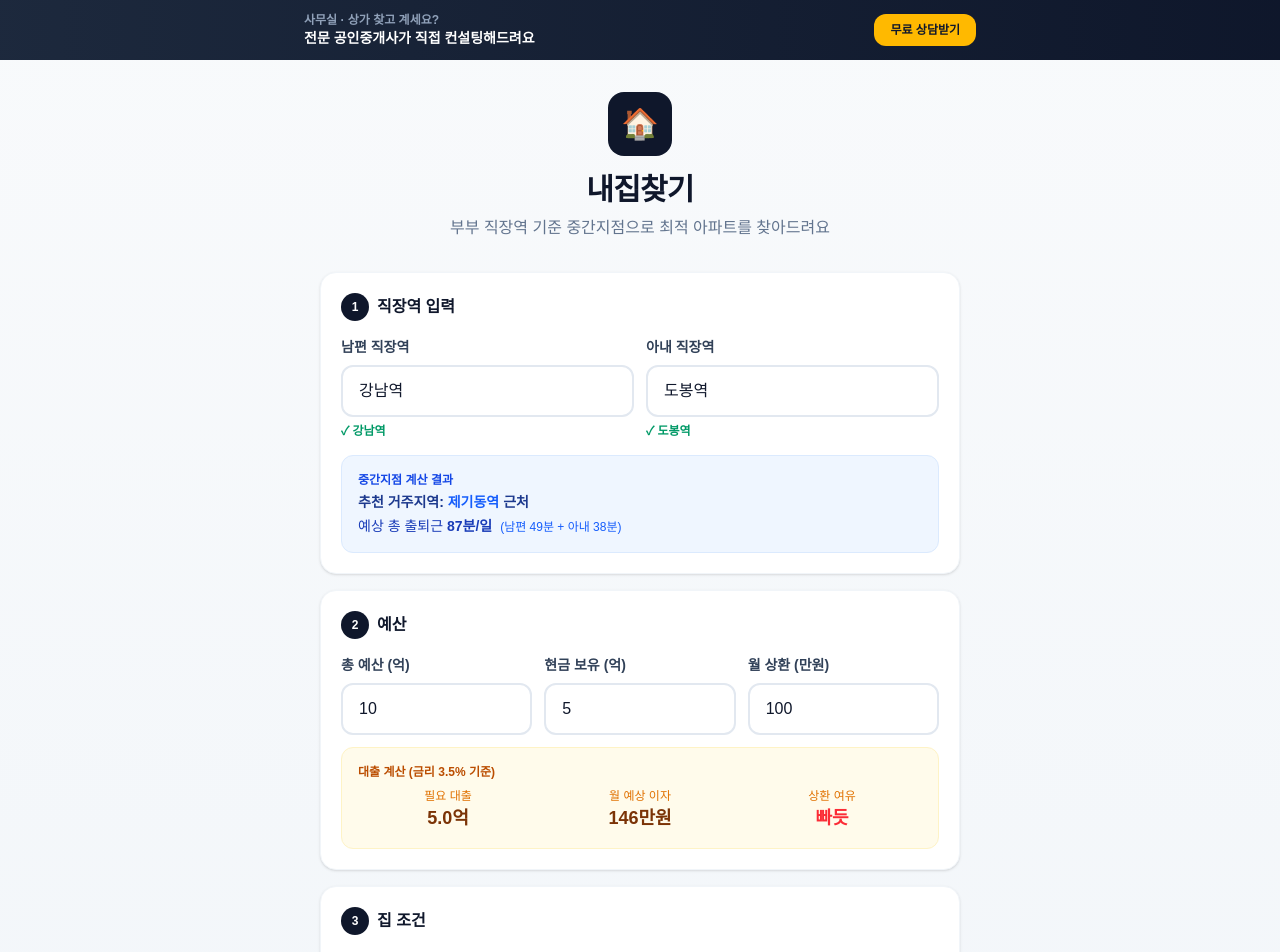
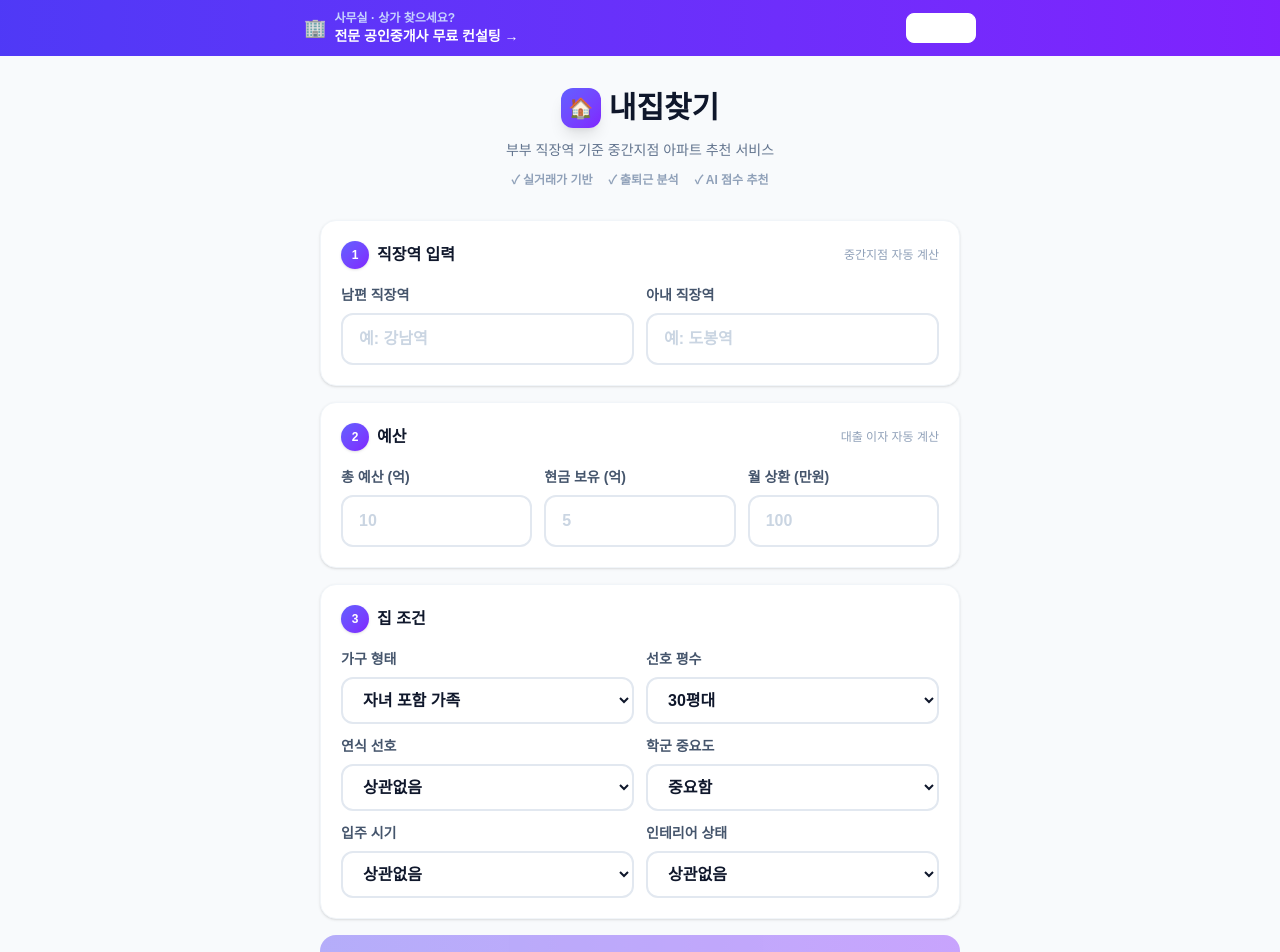
Before and after one commit to jonghyuck777/apt-fit-home, a Next.js app: page / in a window 1280 px wide. Shown: the top 952 px of the page. Built offline with nearby package versions, Linux system fonts and the light colour scheme.

Commit message:
redesign homepage

```diff
--- a/app/page.tsx
+++ b/app/page.tsx
@@ -9,11 +9,11 @@ const CONSULTING_FORM_URL = "https://naver.me/I5w4omQm";
 export default function HomePage() {
   const router = useRouter();
 
-  const [stationA, setStationA] = useState("강남역");
-  const [stationB, setStationB] = useState("도봉역");
-  const [budget, setBudget] = useState("10");
-  const [cash, setCash] = useState("5");
-  const [monthlyRepay, setMonthlyRepay] = useState("100");
+  const [stationA, setStationA] = useState("");
+  const [stationB, setStationB] = useState("");
+  const [budget, setBudget] = useState("");
+  const [cash, setCash] = useState("");
+  const [monthlyRepay, setMonthlyRepay] = useState("");
   const [household, setHousehold] = useState("family");
   const [pyeong, setPyeong] = useState("30");
   const [buildAge, setBuildAge] = useState("any");
@@ -46,26 +46,29 @@ export default function HomePage() {
     router.push("/results?" + params.toString());
   };
 
-  const inputClass = "w-full rounded-xl border-2 border-slate-200 bg-white px-4 py-3 text-base font-medium text-slate-900 outline-none transition focus:border-blue-500 focus:ring-2 focus:ring-blue-100 placeholder:text-slate-400";
-  const selectClass = "w-full rounded-xl border-2 border-slate-200 bg-white px-4 py-3 text-base font-medium text-slate-900 outline-none transition focus:border-blue-500 focus:ring-2 focus:ring-blue-100";
-  const labelClass = "mb-2 block text-sm font-bold text-slate-700";
+  const inputClass = "w-full rounded-xl border-2 border-slate-200 bg-white px-4 py-3 text-base font-semibold text-slate-900 outline-none transition focus:border-indigo-400 focus:ring-2 focus:ring-indigo-100 placeholder:text-slate-300";
+  const selectClass = "w-full rounded-xl border-2 border-slate-200 bg-white px-4 py-3 text-base font-semibold text-slate-900 outline-none transition focus:border-indigo-400 focus:ring-2 focus:ring-indigo-100";
+  const labelClass = "mb-2 block text-sm font-bold text-slate-600";
 
   return (
-    <main className="min-h-screen bg-gradient-to-b from-slate-50 to-slate-100">
+    <main className="min-h-screen bg-slate-50">
 
-      {/* 상단 배너 - 사무실/상가 컨설팅 */}
-      <div className="bg-gradient-to-r from-slate-800 to-slate-900 px-4 py-3">
+      {/* 상단 배너 */}
+      <div
+        onClick={() => window.open(CONSULTING_FORM_URL, "_blank")}
+        className="cursor-pointer bg-gradient-to-r from-indigo-600 to-violet-600 px-4 py-2.5"
+      >
         <div className="mx-auto max-w-2xl flex items-center justify-between gap-3">
-          <div>
-            <p className="text-xs font-bold text-slate-400">사무실 · 상가 찾고 계세요?</p>
-            <p className="text-sm font-bold text-white">전문 공인중개사가 직접 컨설팅해드려요</p>
+          <div className="flex items-center gap-2">
+            <span className="text-lg">🏢</span>
+            <div>
+              <p className="text-xs font-bold text-indigo-200">사무실 · 상가 찾으세요?</p>
+              <p className="text-sm font-extrabold text-white">전문 공인중개사 무료 컨설팅 →</p>
+            </div>
           </div>
-          <button
-            onClick={() => window.open(CONSULTING_FORM_URL, "_blank")}
-            className="shrink-0 rounded-xl bg-amber-400 px-4 py-2 text-xs font-extrabold text-slate-900 hover:bg-amber-300 transition"
-          >
-            무료 상담받기
-          </button>
+          <span className="shrink-0 rounded-lg bg-white bg-opacity-20 px-3 py-1.5 text-xs font-bold text-white border border-white border-opacity-30">
+            무료상담
+          </span>
         </div>
       </div>
 
@@ -73,20 +76,28 @@ export default function HomePage() {
 
         {/* 헤더 */}
         <div className="mb-8 text-center">
-          <div className="inline-flex items-center justify-center w-16 h-16 bg-slate-900 rounded-2xl mb-4">
-            <span className="text-3xl">🏠</span>
+          <div className="inline-flex items-center gap-2 mb-3">
+            <div className="w-10 h-10 rounded-xl bg-gradient-to-br from-indigo-500 to-violet-600 flex items-center justify-center shadow-lg">
+              <span className="text-xl">🏠</span>
+            </div>
+            <h1 className="text-3xl font-extrabold text-slate-900">내집찾기</h1>
           </div>
-          <h1 className="text-3xl font-extrabold text-slate-900 tracking-tight">내집찾기</h1>
-          <p className="mt-2 text-base text-slate-500 font-medium">부부 직장역 기준 중간지점으로 최적 아파트를 찾아드려요</p>
+          <p className="text-sm font-medium text-slate-500">부부 직장역 기준 중간지점 아파트 추천 서비스</p>
+          <div className="mt-3 flex justify-center gap-4 text-xs font-semibold text-slate-400">
+            <span>✓ 실거래가 기반</span>
+            <span>✓ 출퇴근 분석</span>
+            <span>✓ AI 점수 추천</span>
+          </div>
         </div>
 
         <div className="space-y-4">
 
-          {/* STEP 1 - 직장역 */}
+          {/* STEP 1 */}
           <section className="rounded-2xl bg-white p-5 shadow-sm border border-slate-100">
             <div className="flex items-center gap-2 mb-4">
-              <span className="flex items-center justify-center w-7 h-7 rounded-full bg-slate-900 text-white text-xs font-bold">1</span>
-              <h2 className="text-base font-bold text-slate-900">직장역 입력</h2>
+              <span className="flex items-center justify-center w-7 h-7 rounded-full bg-gradient-to-br from-indigo-500 to-violet-600 text-white text-xs font-extrabold shadow">1</span>
+              <h2 className="text-base font-extrabold text-slate-900">직장역 입력</h2>
+              <span className="ml-auto text-xs font-medium text-slate-400">중간지점 자동 계산</span>
             </div>
             <div className="grid gap-3 grid-cols-2">
               <div>
@@ -98,9 +109,9 @@ export default function HomePage() {
                   className={inputClass}
                 />
                 {foundA ? (
-                  <p className="mt-1.5 text-xs font-semibold text-emerald-600">✓ {foundA.name}</p>
+                  <p className="mt-1.5 text-xs font-bold text-emerald-500">✓ {foundA.name}</p>
                 ) : stationA ? (
-                  <p className="mt-1.5 text-xs font-semibold text-red-500">역을 찾지 못했어요</p>
+                  <p className="mt-1.5 text-xs font-bold text-red-400">역을 찾지 못했어요</p>
                 ) : null}
               </div>
               <div>
@@ -112,34 +123,39 @@ export default function HomePage() {
                   className={inputClass}
                 />
                 {foundB ? (
-                  <p className="mt-1.5 text-xs font-semibold text-emerald-600">✓ {foundB.name}</p>
+                  <p className="mt-1.5 text-xs font-bold text-emerald-500">✓ {foundB.name}</p>
                 ) : stationB ? (
-                  <p className="mt-1.5 text-xs font-semibold text-red-500">역을 찾지 못했어요</p>
+                  <p className="mt-1.5 text-xs font-bold text-red-400">역을 찾지 못했어요</p>
                 ) : null}
               </div>
             </div>
 
             {nearestStation && (
-              <div className="mt-4 rounded-xl bg-blue-50 border border-blue-100 p-4">
-                <p className="text-xs font-bold text-blue-700 mb-1">중간지점 계산 결과</p>
-                <p className="text-sm font-bold text-blue-900">
-                  추천 거주지역: <span className="text-blue-600">{nearestStation.name}</span> 근처
+              <div className="mt-4 rounded-xl bg-gradient-to-r from-indigo-50 to-violet-50 border border-indigo-100 p-4">
+                <div className="flex items-center gap-2 mb-2">
+                  <span className="text-base">📍</span>
+                  <p className="text-xs font-extrabold text-indigo-700">중간지점 계산 완료</p>
+                </div>
+                <p className="text-sm font-extrabold text-slate-900">
+                  추천 지역: <span className="text-indigo-600">{nearestStation.name}</span> 근처
                 </p>
                 {totalCommute && (
-                  <p className="text-sm text-blue-800 mt-1">
-                    예상 총 출퇴근 <span className="font-bold">{totalCommute}분/일</span>
-                    <span className="text-xs text-blue-600 ml-2">(남편 {commuteA}분 + 아내 {commuteB}분)</span>
-                  </p>
+                  <div className="mt-2 flex gap-3">
+                    <span className="rounded-full bg-white px-2.5 py-1 text-xs font-bold text-slate-700 shadow-sm">남편 {commuteA}분</span>
+                    <span className="rounded-full bg-white px-2.5 py-1 text-xs font-bold text-slate-700 shadow-sm">아내 {commuteB}분</span>
+                    <span className="rounded-full bg-indigo-600 px-2.5 py-1 text-xs font-bold text-white shadow-sm">합산 {totalCommute}분/일</span>
+                  </div>
                 )}
               </div>
             )}
           </section>
 
-          {/* STEP 2 - 예산 */}
+          {/* STEP 2 */}
           <section className="rounded-2xl bg-white p-5 shadow-sm border border-slate-100">
             <div className="flex items-center gap-2 mb-4">
-              <span className="flex items-center justify-center w-7 h-7 rounded-full bg-slate-900 text-white text-xs font-bold">2</span>
-              <h2 className="text-base font-bold text-slate-900">예산</h2>
+              <span className="flex items-center justify-center w-7 h-7 rounded-full bg-gradient-to-br from-indigo-500 to-violet-600 text-white text-xs font-extrabold shadow">2</span>
+              <h2 className="text-base font-extrabold text-slate-900">예산</h2>
+              <span className="ml-auto text-xs font-medium text-slate-400">대출 이자 자동 계산</span>
             </div>
             <div className="grid gap-3 grid-cols-3">
               <div>
@@ -158,19 +174,19 @@ export default function HomePage() {
 
             {loanNeeded > 0 && (
               <div className="mt-3 rounded-xl bg-amber-50 border border-amber-100 p-4">
-                <p className="text-xs font-bold text-amber-700 mb-2">대출 계산 (금리 3.5% 기준)</p>
-                <div className="grid grid-cols-3 gap-3 text-center">
-                  <div>
-                    <p className="text-xs text-amber-600 font-medium">필요 대출</p>
+                <p className="text-xs font-extrabold text-amber-700 mb-3">💰 대출 계산 (금리 3.5% 기준)</p>
+                <div className="grid grid-cols-3 gap-2 text-center">
+                  <div className="rounded-xl bg-white p-2.5 shadow-sm">
+                    <p className="text-xs text-amber-600 font-semibold">필요 대출</p>
                     <p className="text-lg font-extrabold text-amber-900">{loanNeeded.toFixed(1)}억</p>
                   </div>
-                  <div>
-                    <p className="text-xs text-amber-600 font-medium">월 예상 이자</p>
-                    <p className="text-lg font-extrabold text-amber-900">{monthlyInterest.toLocaleString()}만원</p>
+                  <div className="rounded-xl bg-white p-2.5 shadow-sm">
+                    <p className="text-xs text-amber-600 font-semibold">월 이자</p>
+                    <p className="text-lg font-extrabold text-amber-900">{monthlyInterest}만원</p>
                   </div>
-                  <div>
-                    <p className="text-xs text-amber-600 font-medium">상환 여유</p>
-                    <p className={"text-lg font-extrabold " + (Number(monthlyRepay) >= monthlyInterest ? "text-emerald-600" : "text-red-500")}>
+                  <div className="rounded-xl bg-white p-2.5 shadow-sm">
+                    <p className="text-xs text-amber-600 font-semibold">여유</p>
+                    <p className={"text-lg font-extrabold " + (Number(monthlyRepay) >= monthlyInterest ? "text-emerald-500" : "text-red-500")}>
                       {Number(monthlyRepay) >= monthlyInterest ? "여유" : "빠듯"}
                     </p>
                   </div>
@@ -179,11 +195,11 @@ export default function HomePage() {
             )}
           </section>
 
-          {/* STEP 3 - 집 조건 */}
+          {/* STEP 3 */}
           <section className="rounded-2xl bg-white p-5 shadow-sm border border-slate-100">
             <div className="flex items-center gap-2 mb-4">
-              <span className="flex items-center justify-center w-7 h-7 rounded-full bg-slate-900 text-white text-xs font-bold">3</span>
-              <h2 className="text-base font-bold text-slate-900">집 조건</h2>
+              <span className="flex items-center justify-center w-7 h-7 rounded-full bg-gradient-to-br from-indigo-500 to-violet-600 text-white text-xs font-extrabold shadow">3</span>
+              <h2 className="text-base font-extrabold text-slate-900">집 조건</h2>
             </div>
             <div className="grid gap-3 grid-cols-2">
               <div>
@@ -244,22 +260,24 @@ export default function HomePage() {
           <button
             onClick={handleSearch}
             disabled={!foundA || !foundB}
-            className="w-full rounded-2xl bg-slate-900 py-5 text-base font-extrabold text-white shadow-lg transition hover:bg-slate-700 active:scale-95 disabled:bg-slate-300 disabled:shadow-none"
+            className="w-full rounded-2xl bg-gradient-to-r from-indigo-600 to-violet-600 py-5 text-base font-extrabold text-white shadow-lg transition hover:opacity-90 active:scale-95 disabled:opacity-40 disabled:shadow-none disabled:cursor-not-allowed"
           >
-            {!foundA || !foundB ? "역 이름을 확인해주세요" : "아파트 추천 받기"}
+            {!foundA || !foundB ? "직장역을 입력해주세요" : "🔍 아파트 추천 받기"}
           </button>
 
           {/* 하단 사무실/상가 배너 */}
           <div
             onClick={() => window.open(CONSULTING_FORM_URL, "_blank")}
-            className="cursor-pointer rounded-2xl border-2 border-slate-200 bg-white p-5 flex items-center justify-between gap-4 hover:border-slate-400 transition"
+            className="cursor-pointer rounded-2xl bg-gradient-to-r from-slate-800 to-slate-900 p-5 flex items-center justify-between gap-4 hover:opacity-90 transition shadow-lg"
           >
             <div>
               <p className="text-xs font-bold text-slate-400 mb-1">사무실 · 상가</p>
-              <p className="text-base font-extrabold text-slate-900">전문가 컨설팅 받아보기</p>
-              <p className="text-xs text-slate-500 mt-1">조건을 남기시면 공인중개사가 직접 연락드려요</p>
+              <p className="text-base font-extrabold text-white">전문가 컨설팅 받아보기</p>
+              <p className="text-xs text-slate-400 mt-1">조건을 남기시면 공인중개사가 직접 연락드려요</p>
             </div>
-            <div className="shrink-0 text-3xl">🏢</div>
+            <div className="shrink-0 w-12 h-12 rounded-xl bg-white bg-opacity-10 flex items-center justify-center text-2xl">
+              🏢
+            </div>
           </div>
 
         </div>
```
